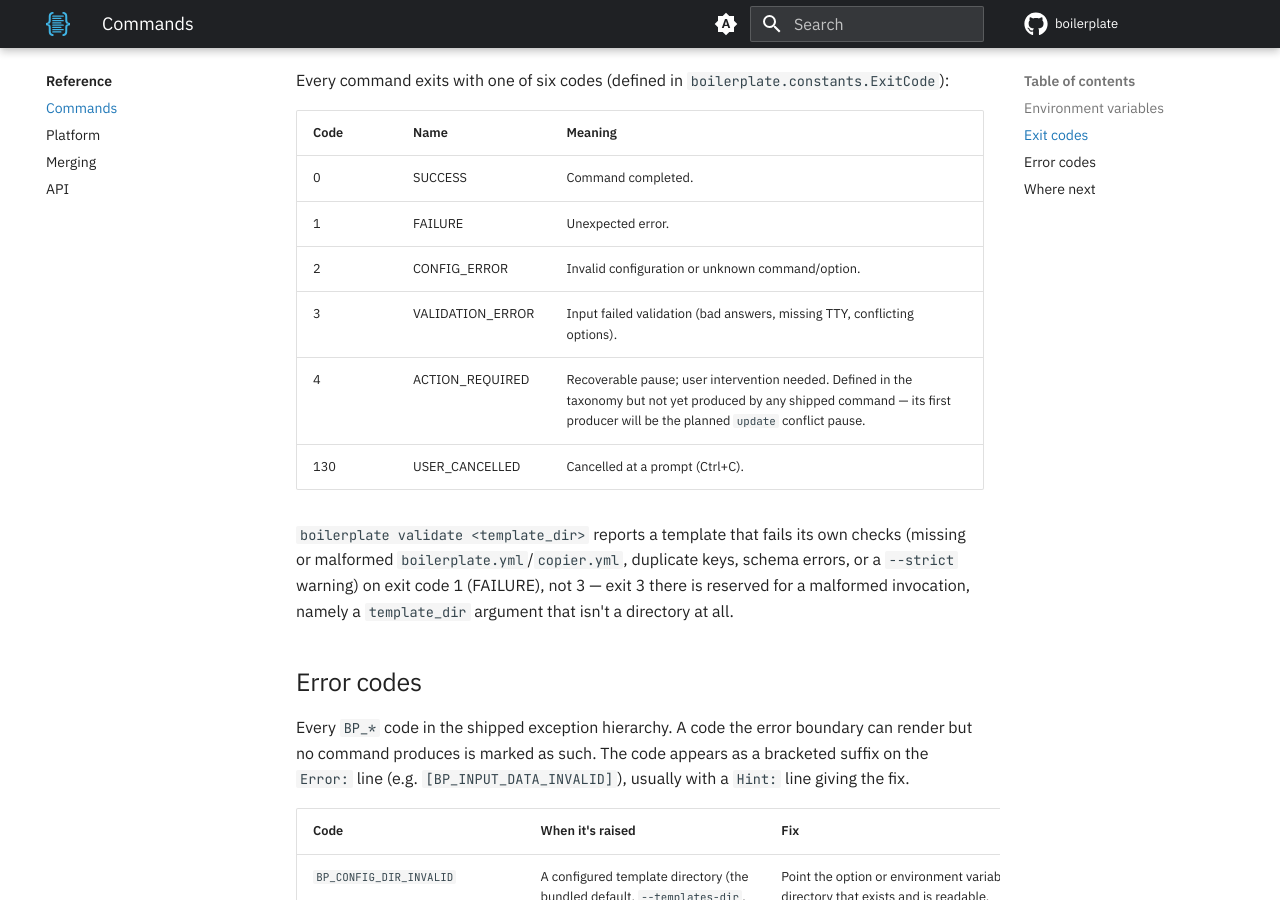
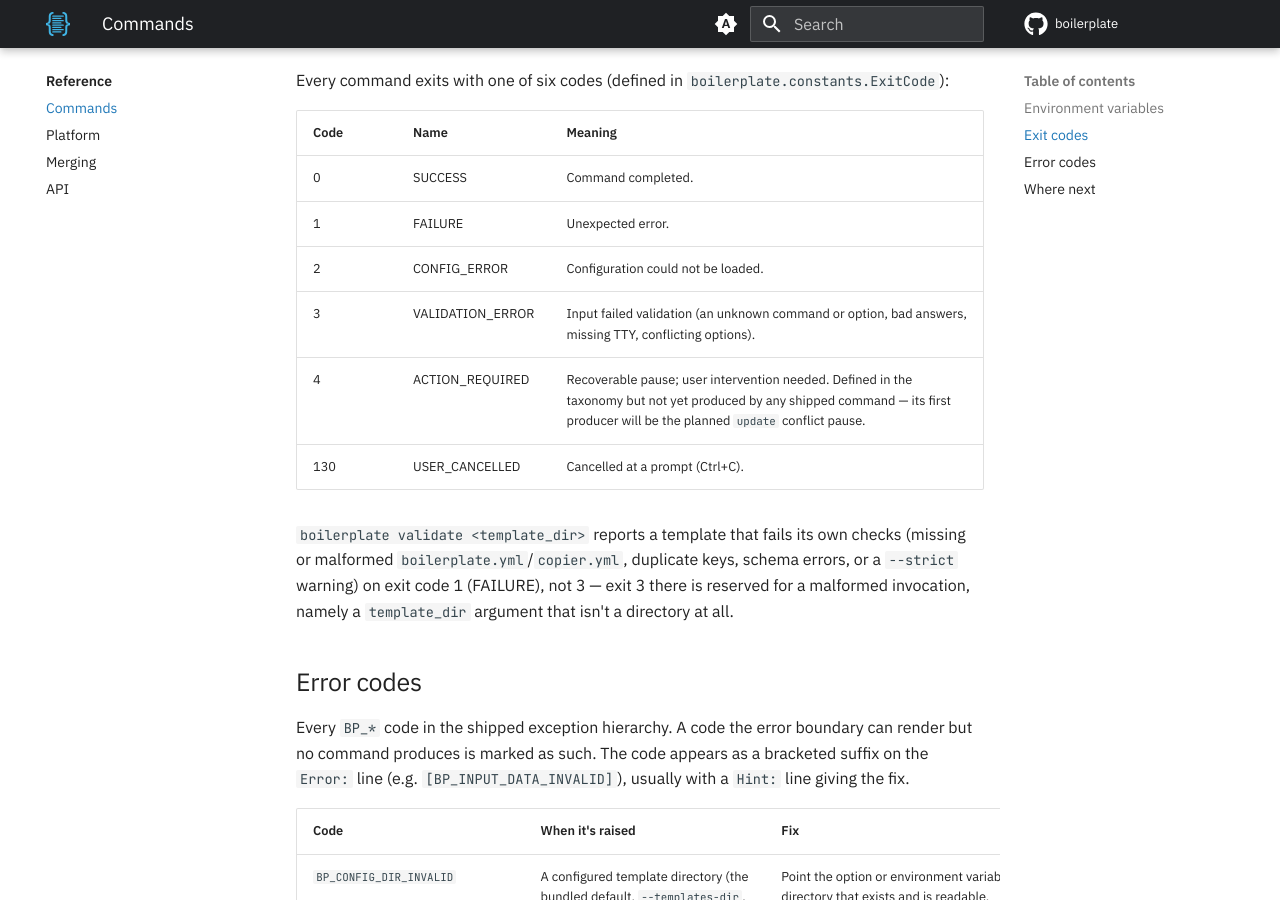
Before and after one commit to TheRealBillSiegler/boilerplate, an MkDocs documentation site: the page built from docs/cli.md, in a window 1280 px wide and 900 px high, scrolled down 1651 px. Built offline with MkDocs 1.6.1 and Material for MkDocs 9.7.7, drawn with Linux system fonts in a browser that asks for light colours; comment, search, counter and statistics services are not loaded; the version menu is left out.

Commit message:
docs(cli): file unknown commands and options under exit code 3
The table put them under 2, which the code reserves for configuration
that could not be loaded; usage errors exit 3, with a test.

Co-Authored-By: Claude Fable 5.1 <noreply@anthropic.com>

```diff
--- a/docs/cli.md
+++ b/docs/cli.md
@@ -32,8 +32,8 @@ Every command exits with one of six codes (defined in `boilerplate.constants.Exi
 | --- | --- | --- |
 | 0 | SUCCESS | Command completed. |
 | 1 | FAILURE | Unexpected error. |
-| 2 | CONFIG_ERROR | Invalid configuration or unknown command/option. |
-| 3 | VALIDATION_ERROR | Input failed validation (bad answers, missing TTY, conflicting options). |
+| 2 | CONFIG_ERROR | Configuration could not be loaded. |
+| 3 | VALIDATION_ERROR | Input failed validation (an unknown command or option, bad answers, missing TTY, conflicting options). |
 | 4 | ACTION_REQUIRED | Recoverable pause; user intervention needed. Defined in the taxonomy but not yet produced by any shipped command — its first producer will be the planned `update` conflict pause. |
 | 130 | USER_CANCELLED | Cancelled at a prompt (Ctrl+C). |
 
```
